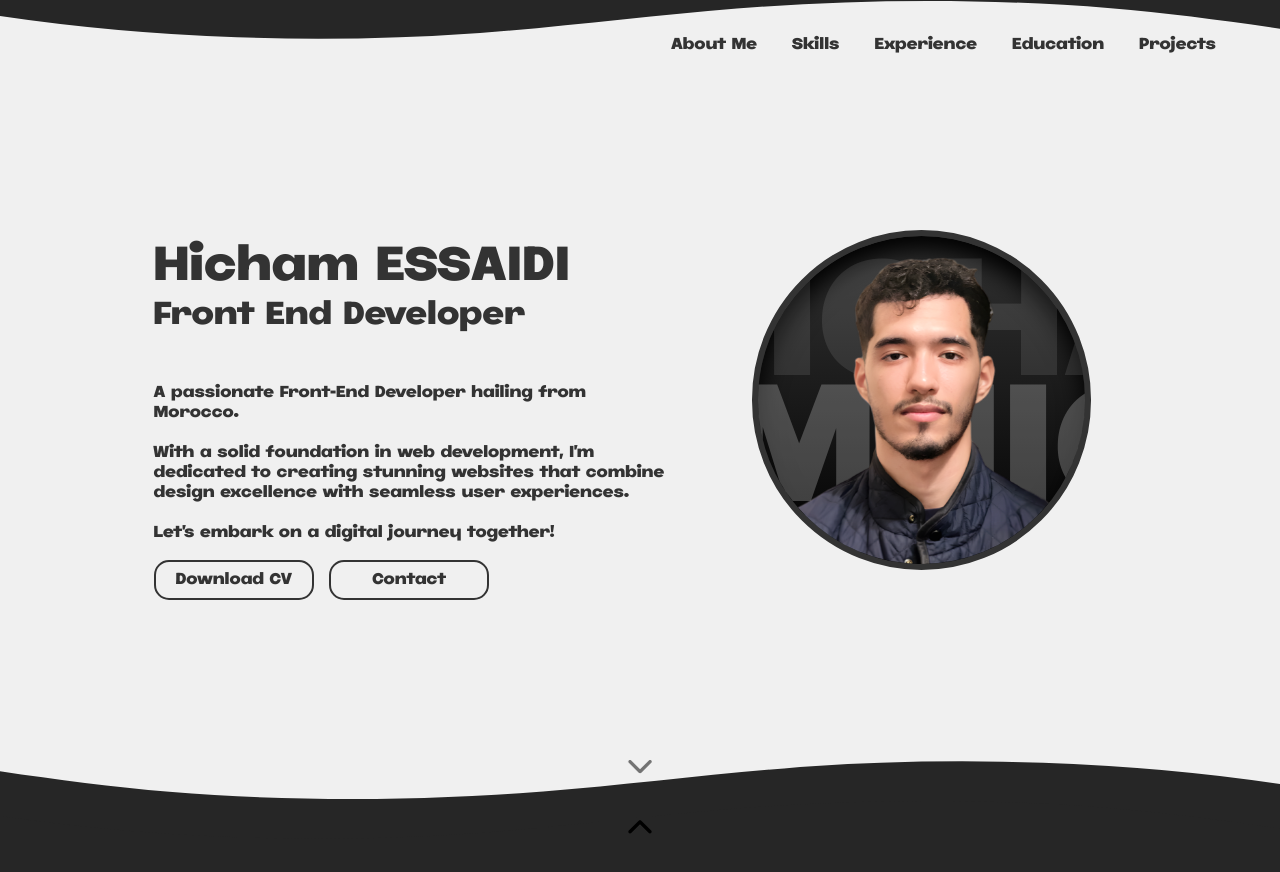
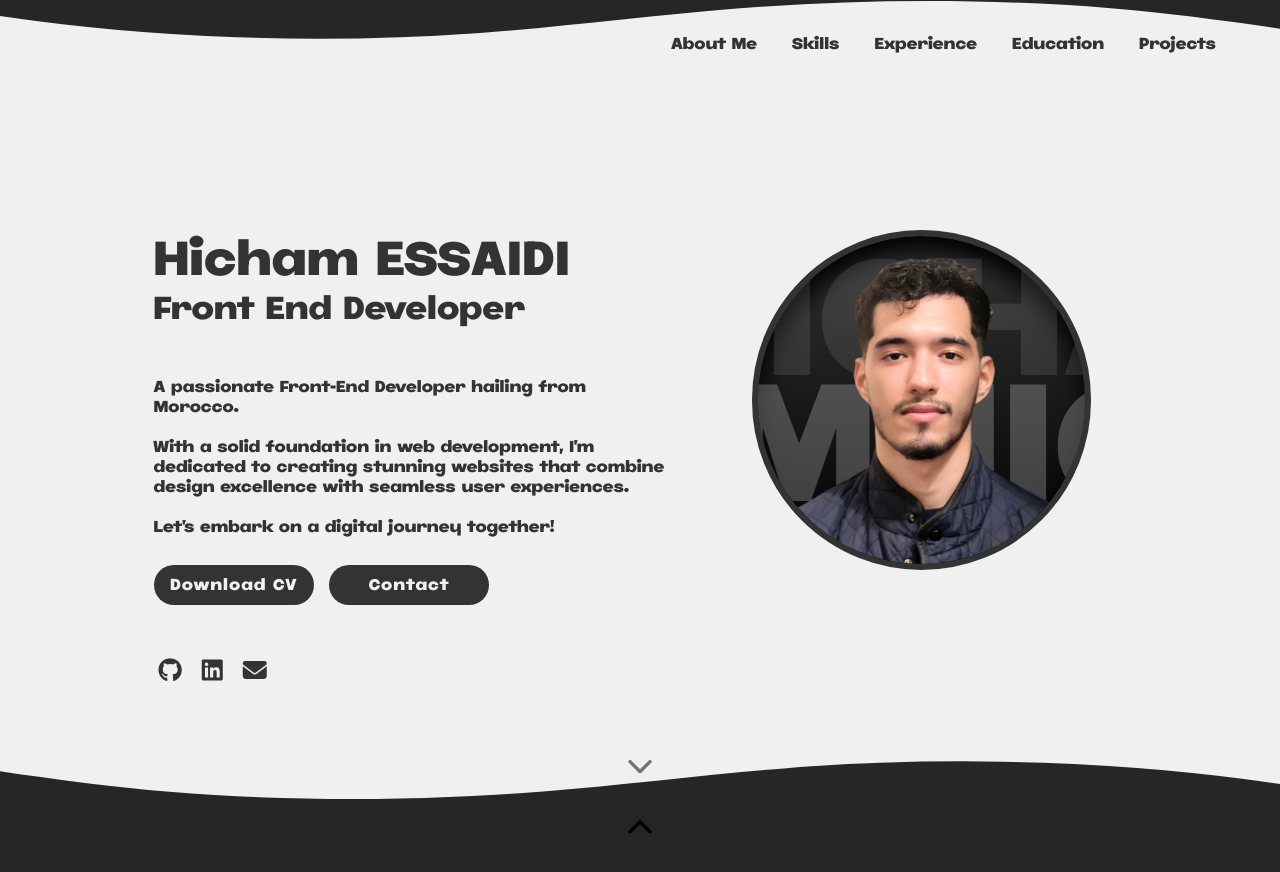
Before and after one commit to heshamsadi/portfolio, a React (Create React App) app: page / in a window 1280 px wide. Shown: the top 872 px of the page. Built offline with nearby package versions, Linux system fonts and the light colour scheme.

Commit message:
added hero icons and changed buttons

```diff
--- a/public/index.html
+++ b/public/index.html
@@ -9,7 +9,7 @@
       name="description"
       content="Web site created using create-react-app"
     />
-    <script src="https://cdn.jsdelivr.net/gh/peterhry/CircleType@2.3.1/dist/circletype.min.js"></script>
+    <script src="https://kit.fontawesome.com/5b7c5bbd2d.js" crossorigin="anonymous"></script>
     <!--
       manifest.json provides metadata used when your web app is installed on a
       user's mobile device or desktop. See https://developers.google.com/web/fundamentals/web-app-manifest/
--- a/src/components/hero/Hero.css
+++ b/src/components/hero/Hero.css
@@ -20,6 +20,7 @@
 }
 .hero .heroLeft{
     width: 50%;
+    position: relative;
 }
 .hero .heroRight{
     width: 40%;
@@ -39,26 +40,46 @@
 .heroBtnContainer{
     display: flex;
     gap: 3%;
+    margin-top:2%;
 }
 .heroBtn{
     font-family: 'Jumper';
     height: 40px;
     width: 160px;
     font-weight: bold;
-    border-radius: 15px;
+    border-radius: 30px;
     display: flex;
     align-items: center;
     justify-content: center;
     border: none;
     cursor: pointer;
     font-size: 1em;
-    border: 2.5px solid var(--text-primary);
-    color: var(--text-primary);
-    background: none;
+    background: var(--text-primary);
+    color: var(--background-main);
+    letter-spacing: 1px;
     padding-top: 4px;
 
 
 }
+
+.heroIconsContainer{
+  display: flex;
+  gap: 20px;
+  margin-top: 1.5em;
+  padding: 0 5px;
+  position: absolute;
+  bottom: -10%;
+}
+.heroIconsContainer i{
+  font-size: 1.5em;
+  color: var(--text-primary);
+}
+
+
+
+
+
+
 .heroRight{
     display: flex;
     align-items: center;
@@ -145,6 +166,15 @@
     animation: fade2 15s linear reverse  infinite;
   }
 
+
+
+
+
+
+
+
+
+
   @keyframes slideText {
     0% {
       transform: translateX(-100%);
--- a/src/components/hero/Hero.js
+++ b/src/components/hero/Hero.js
@@ -25,6 +25,25 @@ function Hero(props){
               <button className="heroBtn">Download CV</button>
               <button className="heroBtn">Contact</button>
             </div>
+            <div className='heroIconsContainer'>
+        <a href="https://github.com/heshamsadi/" target="_blank">
+            <i class="fab fa-github"></i>
+        </a>
+
+        <a href="https://www.linkedin.com/in/hicham-essaidi-840b11288/" target="_blank">
+            <i class="fab fa-linkedin"></i>
+        </a>
+
+
+
+
+        <a href="mailto:hichamessaidi74@gmail.com">
+            <i class="fas fa-envelope"></i>
+        </a>
+
+
+            </div>
+
           </div>
           <div className="heroRight">
             <div className='heroImageContainer'>
```
